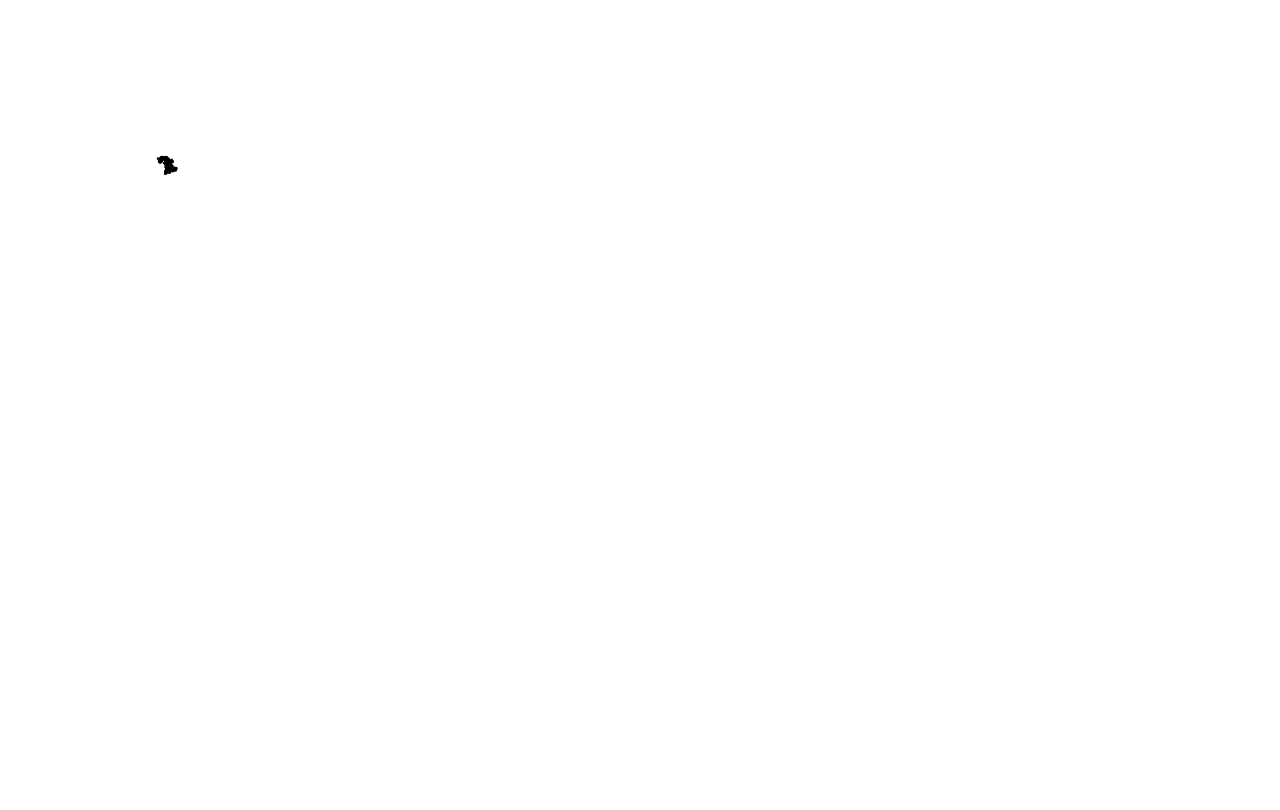
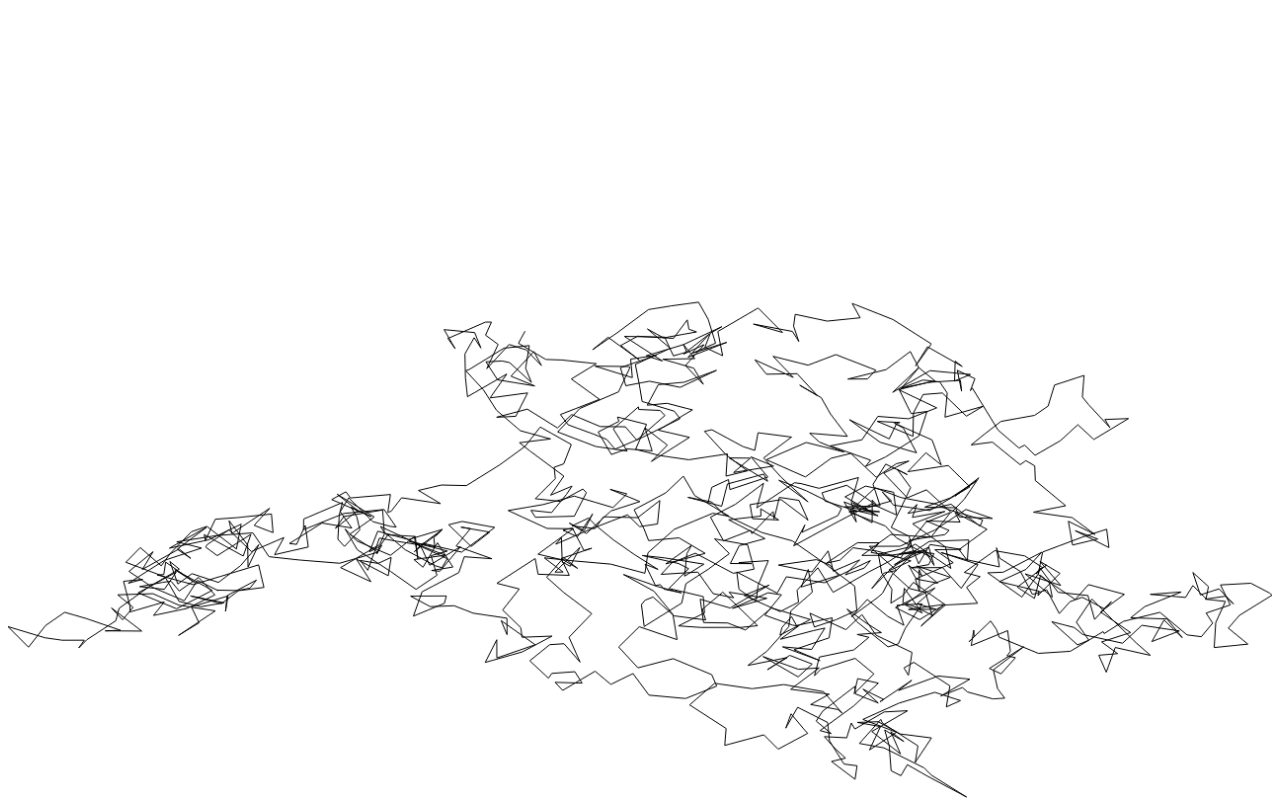
Before and after one commit to bddap/random-walk, a website: page index.html in a window 1280 px wide. Drawn offline with Linux system fonts and the light colour scheme.

Commit message:
autoscale veiw

```diff
--- a/index.html
+++ b/index.html
@@ -5,12 +5,15 @@
     <meta charset="utf-8">
     <title></title>
     <style media="screen">
-
+        canvas {
+            width: 100%;
+            height: 100%;
+        }
     </style>
 </head>
 
 <body>
-    <canvas id="canvas" width="300" height="300"></canvas>
+    <canvas id="canvas"></canvas>
     <script src="index.js"></script>
 </body>
 
--- a/index.js
+++ b/index.js
@@ -1,9 +1,41 @@
 const can = document.getElementById('canvas')
 const ctx = can.getContext('2d')
 
-let [x, y] = [can.width / 2, can.height / 2]
+can.width = innerWidth
+can.height = innerHeight
+
+const start = [0, 0]
+
+const path = [start]
+
+let [xymin, xymax] = [0, 0]
 
 setInterval(() => {
-  [x, y] = [Math.random() * 2 - 1 + x, Math.random() * 2 - 1 + y]
-  ctx.fillRect(x - 1, y - 1, 2, 2);
-}, 10)
+  const [last_x, last_y] = path[path.length - 1]
+
+  const [x, y] = [
+    Math.random() * 2 - 1 + last_x,
+    Math.random() * 2 - 1 + last_y
+  ]
+
+  path.push([x, y])
+
+  xymin = Math.min(xymin, x)
+  xymax = Math.max(xymax, x)
+  xymin = Math.min(xymin, y)
+  xymax = Math.max(xymax, y)
+
+  ctx.clearRect(0, 0, can.width, can.height)
+  ctx.beginPath()
+  ctx.moveTo(
+    (start[0] - xymin) / (xymax - xymin) * can.width,
+    (start[1] - xymin) / (xymax - xymin) * can.height
+  )
+  for (const [x, y] of path) {
+    ctx.lineTo(
+      (x - xymin) / (xymax - xymin) * can.width,
+      (y - xymin) / (xymax - xymin) * can.height
+    )
+  }
+  ctx.stroke()
+}, 0)
```
